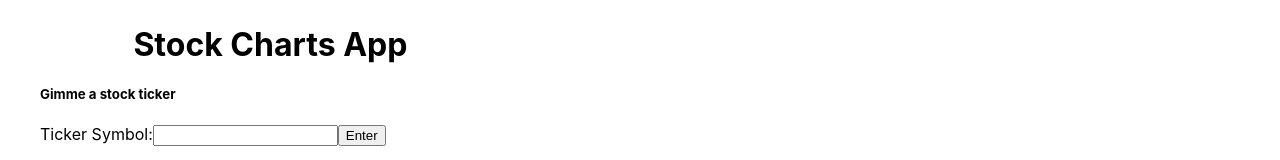
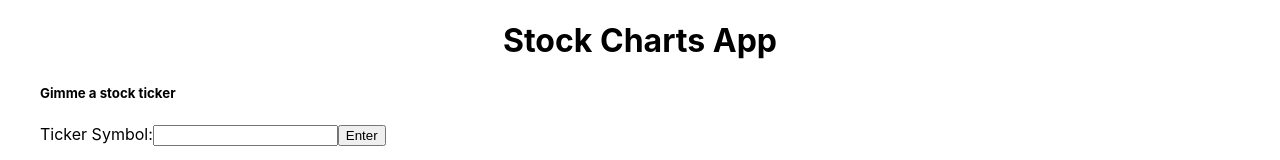
Before and after one commit to TimBek2/react-stock-charts, a React (Create React App) app: page / in a window 1280 px wide. Shown: the top 160 px of the page. Built offline with nearby package versions, Linux system fonts and the light colour scheme; no server answers.

Commit message:
Move header out of content block so it properly centers

```diff
--- a/src/StockCharts.js
+++ b/src/StockCharts.js
@@ -25,8 +25,9 @@ export default class StockCharts extends Component {
 
     return (
       <div>
+        <h1 className='header'>Stock Charts App</h1>
+
         <div className='content'>
-          <h1 className='header'>Stock Charts App</h1>
           <StockTickerForm
             handleSubmit={this.handleTickerSubmit}
             handleTickerUpdate={this.handleTickerUpdate}
```
